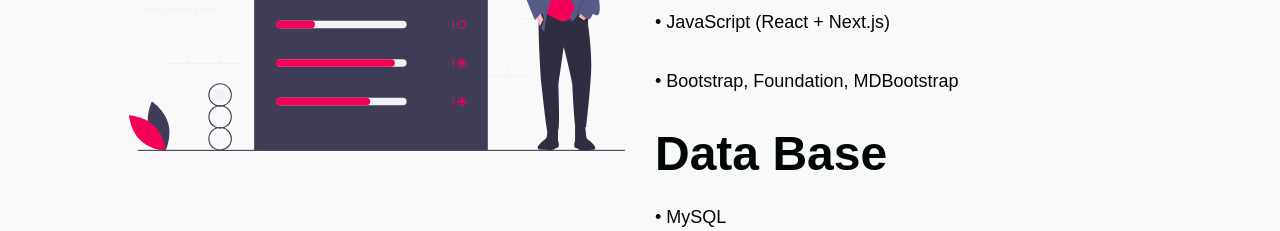
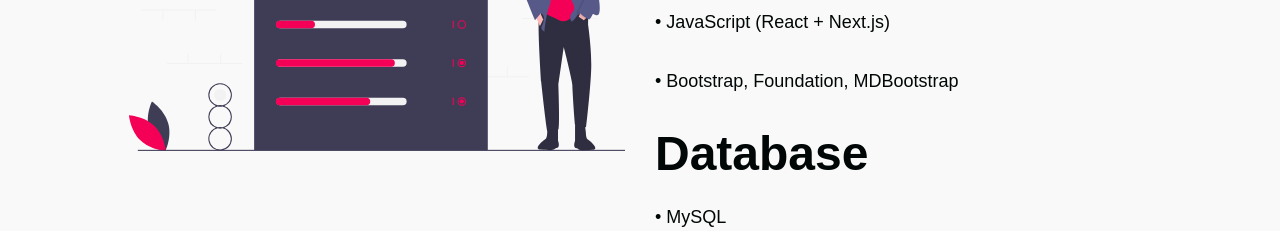
Before and after one commit to nikolaypleshkov/personal-website, a React (Create React App) app: page / in a window 1280 px wide. Shown: the part 2380-2611 px from the top of the page. Built offline with nearby package versions, Linux system fonts and the light colour scheme; a web font is replaced by a local one.

Commit message:
Update data.js

```diff
--- a/src/components/SkillsSection/data.js
+++ b/src/components/SkillsSection/data.js
@@ -12,7 +12,7 @@
     description4: '• HTML+CSS',
     description5: '• JavaScript (React + Next.js)',
     description6: '• Bootstrap, Foundation, MDBootstrap',
-    heading3: 'Data Base',
+    heading3: 'Database',
     description7: '• MySQL',
     description8: '• PostgreSQL',
     buttonLabel: 'Projects',
```
